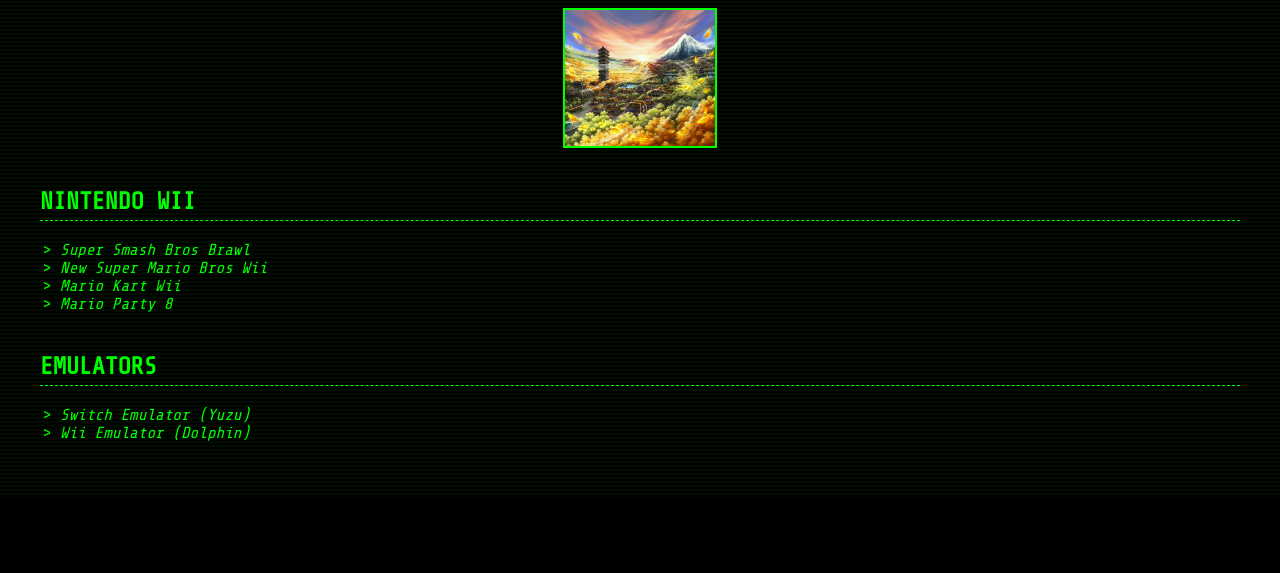
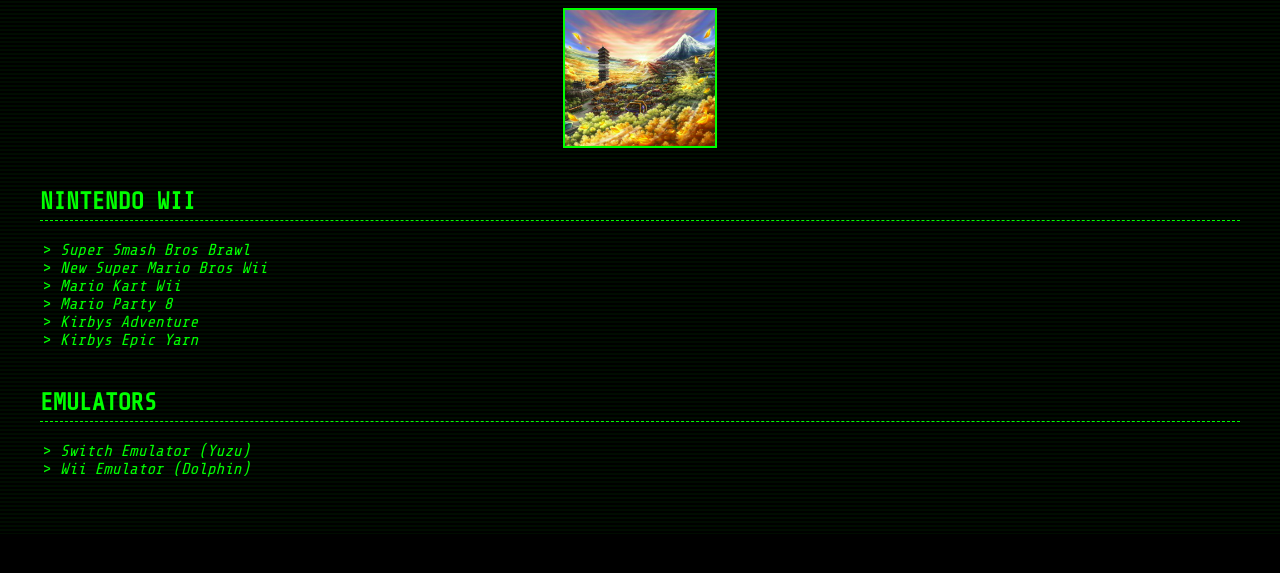
Before and after one commit to twofrosty/roms4fun, a plain HTML site: page index.html in a window 1280 px wide. Shown: the part 119-692 px from the top of the page. Drawn offline with nearby package versions, Linux system fonts and the light colour scheme.

Commit message:
index.html

```diff
--- a/index.html
+++ b/index.html
@@ -99,6 +99,8 @@
       <li><a href="https://drive.google.com/uc?export=download&id=1ybb_BvW8vhgRl4vFQ92h1yBnNdTz5g3o" target="_blank">New Super Mario Bros Wii</a></li>
       <li><a href="https://drive.google.com/uc?export=download&id=1_kQnbQrZ2-Y4oymQvfHf_fQAMvDxl07O" target="_blank">Mario Kart Wii</a></li>
       <li><a href="https://drive.google.com/uc?export=download&id=12GkmMZzPRCVj-gvk-fIQYVB_CZhoL8Ho" target="_blank">Mario Party 8</a></li>
+      <li><a href="https://drive.google.com/uc?export=download&id=1sB_PVeyVG2pPnqIbEK7QDI06bcwKJ5en" target="_blank">Kirbys Adventure</a></li>
+      <li><a href="https://drive.google.com/uc?export=download&id=1TkIg9VNEbFgh6rSa5H--ajCC3S11_Wfr" target="_blank">Kirbys Epic Yarn</a></li>
     </ul>
 
     <h2>EMULATORS</h2>
```
